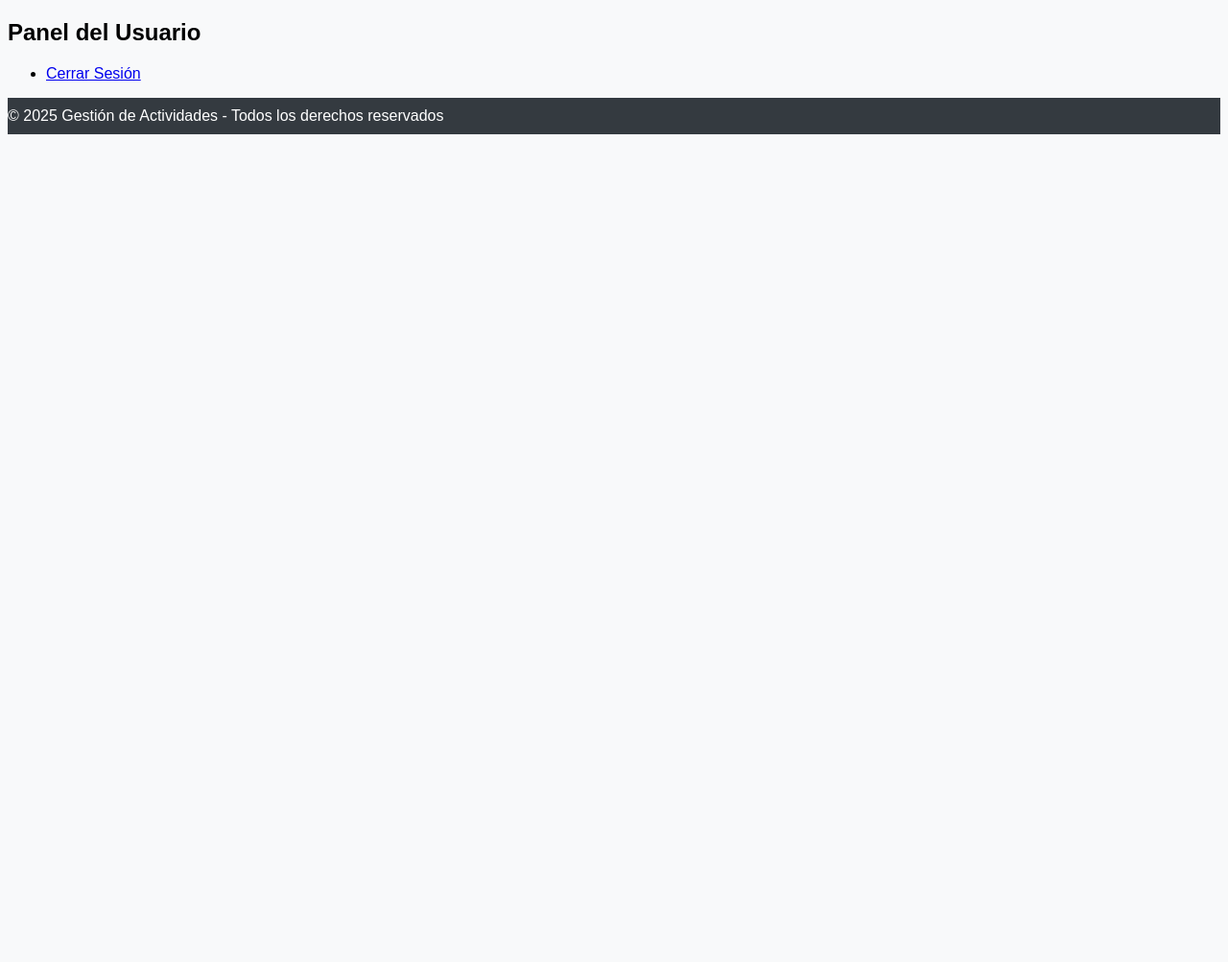
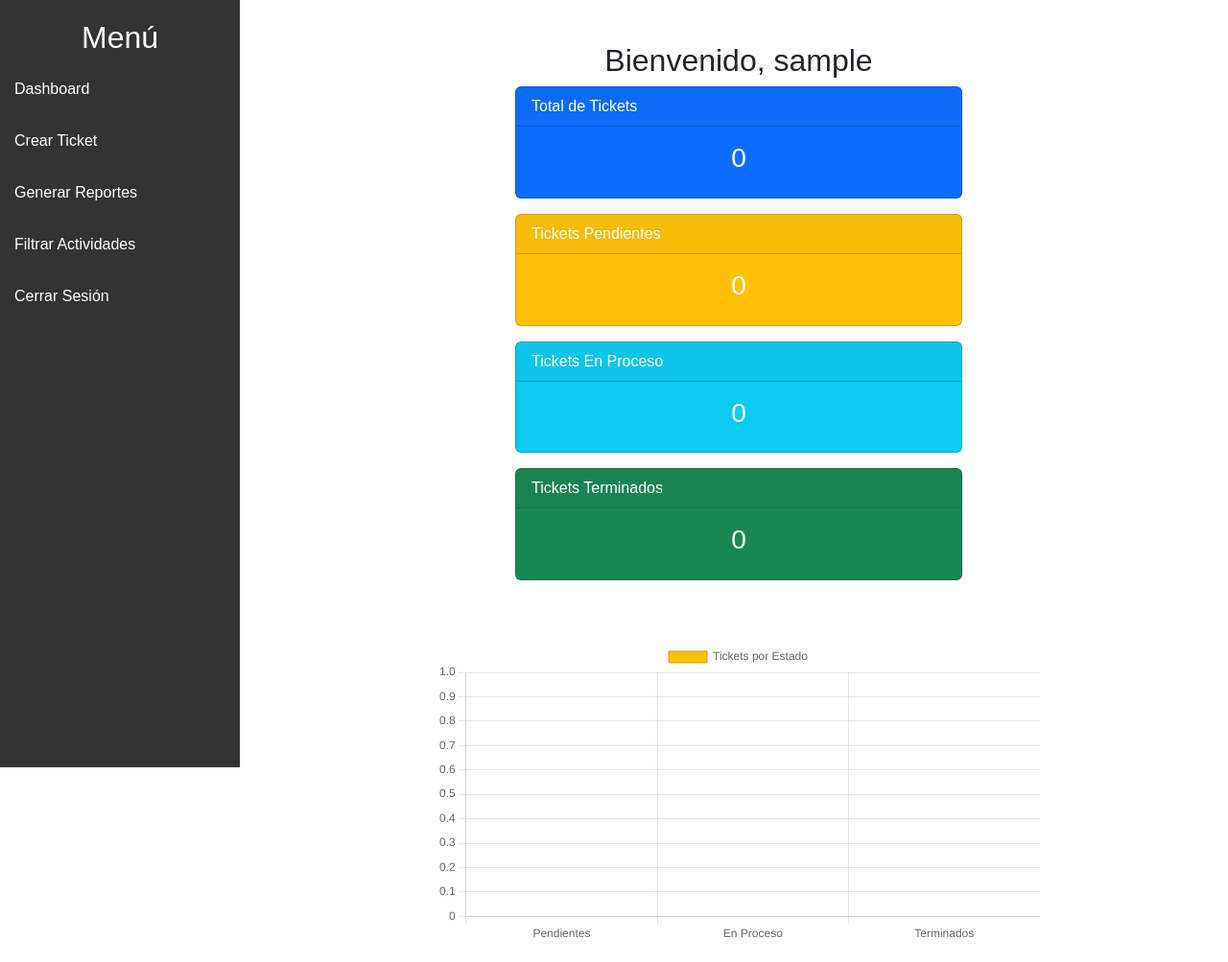
Before and after one commit to CapiLez/Proyecto_Acuerdos_Inst, a Django app: page /gestion/dashboard/ in a window 1280 px wide. Shown: the whole page at 96% size. Before the commit the page ends 140 px from the top, so only its background shows below. Run offline with Django 5.2, Linux system fonts and the light colour scheme; the visitor is signed in with stand-in values (Sample User, id 1); data that the repository does not hold is empty; some libraries are stand-ins or nearby versions.

Commit message:
Cambios en la mayor parte del codigo

```diff
--- a/gestion/static/css/custom.css
+++ /dev/null
@@ -1,26 +0,0 @@
-body {
-    font-family: Arial, sans-serif;
-    background-color: #f8f9fa;
-}
-
-.navbar-brand {
-    font-weight: bold;
-}
-
-.nav-link {
-    color: #ffffff !important;
-}
-
-.nav-link:hover {
-    color: #cccccc !important;
-}
-
-.footer {
-    background-color: #343a40;
-    color: #ffffff;
-    padding: 10px 0;
-}
-
-.container {
-    margin-top: 20px;
-}
--- a/gestion/templates/base.html
+++ b/gestion/templates/base.html
@@ -1,25 +1,96 @@
-{% load static %}
 <!DOCTYPE html>
 <html lang="es">
 <head>
     <meta charset="UTF-8">
     <meta name="viewport" content="width=device-width, initial-scale=1.0">
     <title>Gestión de Actividades</title>
-
-    <!-- Estilos de Bootstrap y Topicon -->
-    <link rel="stylesheet" href="{% static 'css/custom.css' %}">
+    <link rel="stylesheet" href="/static/css/bootstrap.min.css">
+    <link rel="stylesheet" href="/static/css/estilos.css">
+    <style>
+        body {
+            display: flex;
+            font-family: Arial, sans-serif;
+        }
+        .sidebar {
+            width: 250px;
+            background: #333;
+            height: 100vh;
+            padding-top: 20px;
+            position: fixed;
+            left: 0;
+            top: 0;
+            color: white;
+        }
+        .sidebar a {
+            display: block;
+            color: white;
+            padding: 15px;
+            text-decoration: none;
+        }
+        .sidebar a:hover {
+            background: #555;
+        }
+        .content-container {
+            margin-left: 260px;
+            padding: 20px;
+            width: 100%;
+        }
+        .btn-responder {
+            background-color: #007BFF;
+            color: white;
+            padding: 8px 15px;
+            text-decoration: none;
+            border-radius: 5px;
+            border: none;
+            cursor: pointer;
+            font-size: 14px;
+        }
+        .btn-responder:hover {
+            background-color: #0056b3;
+        }
+        .btn-borrar-filtros {
+            background-color: red;
+            color: white;
+            padding: 10px 15px;
+            border: none;
+            border-radius: 5px;
+            cursor: pointer;
+            font-size: 14px;
+            margin-left: 10px;
+            text-decoration: none;
+            display: inline-block;
+        }
+        .btn-borrar-filtros:hover {
+            background-color: darkred;
+        }
+        .btn-filtrar {
+            background-color: #28a745;
+            color: white;
+            padding: 10px 15px;
+            border: none;
+            border-radius: 5px;
+            cursor: pointer;
+            font-size: 14px;
+            text-decoration: none;
+            display: inline-block;
+        }
+        .btn-filtrar:hover {
+            background-color: #218838;
+        }
+    </style>
 </head>
 <body>
-    <nav class="navbar navbar-expand-lg navbar-dark bg-dark">
+    <div class="sidebar">
+        <h2 style="text-align: center;">Menú</h2>
+        <a href="{% url 'dashboard' %}">Dashboard</a>
+        <a href="{% url 'crear_ticket' %}">Crear Ticket</a>
+        <a href="{% url 'generar_reportes' %}">Generar Reportes</a>
+        <a href="{% url 'filtrar_actividades' %}">Filtrar Actividades</a>
+        <a href="{% url 'logout' %}">Cerrar Sesión</a>
+    </div>
 
-    </nav>
-
-    <div class="container mt-4">
+    <div class="content-container">
         {% block content %}{% endblock %}
     </div>
-
-    <footer class="footer bg-dark text-white text-center py-3 mt-4">
-        &copy; 2025 Gestión de Actividades - Todos los derechos reservados
-    </footer>
 </body>
 </html>
--- /dev/null
+++ b/gestion/templates/dashboard.html
@@ -0,0 +1,74 @@
+{% extends "base.html" %}
+
+{% block content %}
+<div class="container mt-4">
+    <h2 class="text-center">Bienvenido, {{ request.user.username }}</h2>
+    <div class="row justify-content-center">
+        <div class="col-md-6">
+            <div class="card text-white bg-primary mb-3">
+                <div class="card-header">Total de Tickets</div>
+                <div class="card-body">
+                    <h3 class="card-title text-center">{{ total_tickets }}</h3>
+                </div>
+            </div>
+            <div class="card text-white bg-warning mb-3">
+                <div class="card-header">Tickets Pendientes</div>
+                <div class="card-body">
+                    <h3 class="card-title text-center">{{ tickets_pendientes }}</h3>
+                </div>
+            </div>
+            <div class="card text-white bg-info mb-3">
+                <div class="card-header">Tickets En Proceso</div>
+                <div class="card-body">
+                    <h3 class="card-title text-center">{{ tickets_en_proceso }}</h3>
+                </div>
+            </div>
+            <div class="card text-white bg-success mb-3">
+                <div class="card-header">Tickets Terminados</div>
+                <div class="card-body">
+                    <h3 class="card-title text-center">{{ tickets_terminados }}</h3>
+                </div>
+            </div>
+        </div>
+    </div>
+
+    <div class="row justify-content-center mt-5">
+        <div class="col-md-8">
+            <canvas id="ticketsChart"></canvas>
+        </div>
+    </div>
+</div>
+
+<script src="https://cdn.jsdelivr.net/npm/chart.js"></script>
+<script>
+    document.addEventListener("DOMContentLoaded", function () {
+        var ctx = document.getElementById('ticketsChart').getContext('2d');
+        var ticketsChart = new Chart(ctx, {
+            type: 'bar',
+            data: {
+                labels: ['Pendientes', 'En Proceso', 'Terminados'],
+                datasets: [{
+                    label: 'Tickets por Estado',
+                    data: [
+                        {{ tickets_pendientes|default:"0" }},
+                        {{ tickets_en_proceso|default:"0" }},
+                        {{ tickets_terminados|default:"0" }}
+                    ],
+                    backgroundColor: ['#ffc107', '#17a2b8', '#28a745'],
+                    borderColor: ['#d39e00', '#117a8b', '#1e7e34'],
+                    borderWidth: 1
+                }]
+            },
+            options: {
+                responsive: true,
+                scales: {
+                    y: {
+                        beginAtZero: true
+                    }
+                }
+            }
+        });
+    });
+</script>
+
+{% endblock %}
--- a/gestion/templates/roles/coordinador.html
+++ b/gestion/templates/roles/coordinador.html
@@ -7,10 +7,9 @@
         <div class="col-md-6">
             <ul class="list-group">
                 <li class="list-group-item"><a href="{% url 'crear_ticket' %}"><i class="fas fa-plus-circle"></i> Crear Ticket</a></li>
-                <li class="list-group-item"><a href="{% url 'lista_usuarios' %}"><i class="fas fa-users"></i> Gestionar Usuarios</a></li>
+                <li class="list-group-item"><a href="{% url 'filtrar_actividades' %}"><i class="fas fa-filter"></i> Filtrar Actividades</a></li>
                 <li class="list-group-item"><a href="{% url 'generar_reportes' %}"><i class="fas fa-file-alt"></i> Generar Reportes</a></li>
-                <li class="list-group-item"><a href="{% url 'historial' %}"><i class="fas fa-history"></i> Historial</a></li>
-                <li class="list-group-item"><a href="{% url 'filtrar_actividades' %}"><i class="fas fa-filter"></i> Filtrar Actividades</a></li>
+                <li class="list-group-item"><a href="{% url 'logout' %}"><i class="fas fa-filter"></i> Cerrar Sesión</a></li>
             </ul>
         </div>
     </div>
--- a/gestion/templates/roles/director.html
+++ b/gestion/templates/roles/director.html
@@ -6,9 +6,9 @@
     <div class="row justify-content-center">
         <div class="col-md-6">
             <ul class="list-group">
-                <li class="list-group-item"><a href="{% url 'gestionar_usuarios' %}"><i class="fas fa-users"></i> Gestionar Usuarios</a></li>
+                <li class="list-group-item"><a href="{% url 'crear_ticket' %}"><i class="fas fa-plus-circle"></i> Crear Ticket</a></li>
+                <li class="list-group-item"><a href="{% url 'filtrar_actividades' %}"><i class="fas fa-filter"></i> Filtrar Actividades</a></li>
                 <li class="list-group-item"><a href="{% url 'generar_reportes' %}"><i class="fas fa-file-alt"></i> Generar Reportes</a></li>
-                <li class="list-group-item"><a href="{% url 'ver_estadisticas' %}"><i class="fas fa-chart-line"></i> Ver Estadísticas</a></li>
             </ul>
         </div>
     </div>
--- a/gestion/templates/roles/jefe_departamento.html
+++ b/gestion/templates/roles/jefe_departamento.html
@@ -6,9 +6,8 @@
     <div class="row justify-content-center">
         <div class="col-md-6">
             <ul class="list-group">
-                <li class="list-group-item"><a href="{% url 'gestionar_tickets' %}"><i class="fas fa-tasks"></i> Gestionar Tickets</a></li>
-                <li class="list-group-item"><a href="{% url 'generar_reportes' %}"><i class="fas fa-file-alt"></i> Generar Reportes</a></li>
-                <li class="list-group-item"><a href="{% url 'asignar_tareas' %}"><i class="fas fa-user-check"></i> Asignar Tareas</a></li>
+                <li class="list-group-item"><a href="{% url 'crear_ticket' %}"><i class="fas fa-plus-circle"></i> Crear Ticket</a></li>
+                <li class="list-group-item"><a href="{% url 'filtrar_actividades' %}"><i class="fas fa-filter"></i> Filtrar Actividades</a></li>
             </ul>
         </div>
     </div>
--- a/gestion/templates/roles/subdirector.html
+++ b/gestion/templates/roles/subdirector.html
@@ -6,9 +6,8 @@
     <div class="row justify-content-center">
         <div class="col-md-6">
             <ul class="list-group">
-                <li class="list-group-item"><a href="{% url 'gestionar_usuarios' %}"><i class="fas fa-users"></i> Gestionar Usuarios</a></li>
-                <li class="list-group-item"><a href="{% url 'generar_reportes' %}"><i class="fas fa-file-alt"></i> Generar Reportes</a></li>
-                <li class="list-group-item"><a href="{% url 'aprobar_tickets' %}"><i class="fas fa-check-circle"></i> Aprobar Tickets</a></li>
+                <li class="list-group-item"><a href="{% url 'crear_ticket' %}"><i class="fas fa-plus-circle"></i> Crear Ticket</a></li>
+                <li class="list-group-item"><a href="{% url 'filtrar_actividades' %}"><i class="fas fa-filter"></i> Filtrar Actividades</a></li>
             </ul>
         </div>
     </div>
--- a/gestion/templates/roles/usuario.html
+++ b/gestion/templates/roles/usuario.html
@@ -2,6 +2,8 @@
 {% block content %}
 <h2>Panel del Usuario</h2>
 <ul>
+    <li class="list-group-item"><a href="{% url 'crear_ticket' %}"><i class="fas fa-plus-circle"></i> Crear Ticket</a></li>
+    <li class="list-group-item"><a href="{% url 'filtrar_actividades' %}"><i class="fas fa-filter"></i> Filtrar Actividades</a></li>
     <li class="logout"><a href="{% url 'logout' %}">Cerrar Sesión</a></li>
 </ul>
 {% endblock %}
--- a/gestion/urls.py
+++ b/gestion/urls.py
@@ -6,8 +6,7 @@ urlpatterns = [
     path("logout/", views.logout_view, name="logout"),
     path("dashboard/", views.dashboard_view, name="dashboard"),
     path("crear-ticket/", views.crear_ticket_view, name="crear_ticket"),
-    path("usuarios/", views.lista_usuarios_view, name="lista_usuarios"),
     path("generar-reportes/", views.generar_reportes_view, name="generar_reportes"),
-    path("historial/", views.historial_view, name="historial"),
     path("filtrar-actividades/", views.filtrar_actividades_view, name="filtrar_actividades"),
+    path("ticket/<int:ticket_id>/responder/", views.responder_ticket_view, name="responder_ticket"),
 ]
--- a/gestion/views.py
+++ b/gestion/views.py
@@ -1,10 +1,9 @@
-from django.shortcuts import render, redirect
+from django.shortcuts import get_object_or_404, render, redirect
 from django.contrib.auth import authenticate, login, logout
 from django.contrib import messages
 from django.db.models import Q
 from django.contrib.auth.decorators import login_required
-from .models import Usuario, Ticket
-from collections import defaultdict
+from .models import Respuesta, Usuario, Ticket
 
 
 def login_view(request):
@@ -29,16 +28,21 @@ def login_view(request):
 
 @login_required
 def dashboard_view(request):
-    if request.user.rol == "director":
-        return render(request, "roles/director.html")
-    elif request.user.rol == "subdirector":
-        return render(request, "roles/subdirector.html")
-    elif request.user.rol == "jefe_departamento":
-        return render(request, "roles/jefe_departamento.html")
-    elif request.user.rol == "coordinador":
-        return render(request, "roles/coordinador.html")
-    else:
-        return render(request, "roles/usuario.html")
+    usuario = request.user
+    total_tickets = Ticket.objects.filter(usuario_asignado=usuario).count()
+    tickets_pendientes = Ticket.objects.filter(usuario_asignado=usuario, estado="pendiente").count()
+    tickets_en_proceso = Ticket.objects.filter(usuario_asignado=usuario, estado="en_proceso").count()
+    tickets_terminados = Ticket.objects.filter(usuario_asignado=usuario, estado="resuelto").count()
+
+    context = {
+        "total_tickets": total_tickets,
+        "tickets_pendientes": tickets_pendientes,
+        "tickets_en_proceso": tickets_en_proceso,
+        "tickets_terminados": tickets_terminados
+    }
+
+    return render(request, "dashboard.html", context)
+
 
 @login_required
 def logout_view(request):
@@ -69,12 +73,6 @@ def crear_ticket_view(request):
     usuarios = Usuario.objects.all()
     return render(request, "pages/create_ticket.html", {"usuarios": usuarios})
 
-
-@login_required
-def lista_usuarios_view(request):
-    usuarios = Usuario.objects.all()
-    return render(request, "pages/user_list.html", {"usuarios": usuarios})
-
 @login_required
 def generar_reportes_view(request):
     reportes = {}
@@ -96,39 +94,34 @@ def historial_view(request):
     tickets = Ticket.objects.all().order_by("-fecha_creacion")
     return render(request, "pages/historial.html", {"tickets": tickets})
 
-from django.shortcuts import render, redirect
-from django.contrib.auth import authenticate, login, logout
-from django.contrib import messages
-from django.contrib.auth.decorators import login_required
-from django.db.models import Q
-from .models import Usuario, Ticket
-from collections import defaultdict
 
+@login_required
+def responder_ticket_view(request, ticket_id):
+    ticket = get_object_or_404(Ticket, id=ticket_id, usuario_asignado=request.user)
+    if request.method == "POST":
+        mensaje = request.POST.get("mensaje")
+        nuevo_estado = request.POST.get("estado")
 
-def login_view(request):
-    if request.method == "POST":
-        username = request.POST.get("username", "").strip()
-        password = request.POST.get("password", "").strip()
+        if mensaje:
+            Respuesta.objects.create(ticket=ticket, usuario=request.user, mensaje=mensaje)
+            messages.success(request, "Respuesta agregada correctamente.")
 
-        if not username or not password:
-            messages.error(request, "Debe ingresar usuario y contraseña.")
-            return render(request, "pages/login.html")
+        if nuevo_estado and nuevo_estado in dict(Ticket.ESTADOS):
+            ticket.estado = nuevo_estado
+            ticket.save()
+            messages.success(request, "Estado actualizado correctamente.")
 
-        user = authenticate(request, username=username, password=password)
+        return redirect("responder_ticket", ticket_id=ticket.id)
 
-        if user:
-            login(request, user)
-            return redirect("dashboard")  # Redirige al dashboard según el rol
-        else:
-            messages.error(request, "Credenciales incorrectas.")
-            return render(request, "pages/login.html")
-
-    return render(request, "pages/login.html")
+    respuestas = ticket.respuestas.all()
+    return render(request, "pages/responder_ticket.html", {"ticket": ticket, "respuestas": respuestas})
 
 @login_required
 def filtrar_actividades_view(request):
-    tickets = Ticket.objects.all()
-    usuarios = Usuario.objects.all()
+    if request.user.rol == "coordinador":
+        tickets = Ticket.objects.all()
+    else:
+        tickets = Ticket.objects.filter(usuario_asignado=request.user)
 
     usuario_asignado = request.GET.get("usuario_asignado", "")
     usuario_creador = request.GET.get("usuario_creador", "")
@@ -148,4 +141,5 @@ def filtrar_actividades_view(request):
     if fecha_inicio and fecha_fin:
         tickets = tickets.filter(fecha_creacion__range=[fecha_inicio, fecha_fin])
 
+    usuarios = Usuario.objects.all()
     return render(request, "pages/filtrar_actividades.html", {"tickets": tickets, "usuarios": usuarios})
```
Also changed, not shown: gestion/models.py (+16 -0 lines), gestion/templates/pages/create_ticket.html (+15 -11 lines), gestion/templates/pages/dashboard.html (deleted, +0 -7 lines), gestion/templates/pages/filtrar_actividades.html (+19 -12 lines), gestion/templates/pages/historial.html (deleted, +0 -33 lines), gestion/templates/pages/login.html (+22 -12 lines), gestion/templates/pages/responder_ticket.html (added, +58 -0 lines), gestion/templates/pages/user_list.html (deleted, +0 -28 lines), gestion/migrations/0002_ticket_prioridad_respuesta.py (added).
